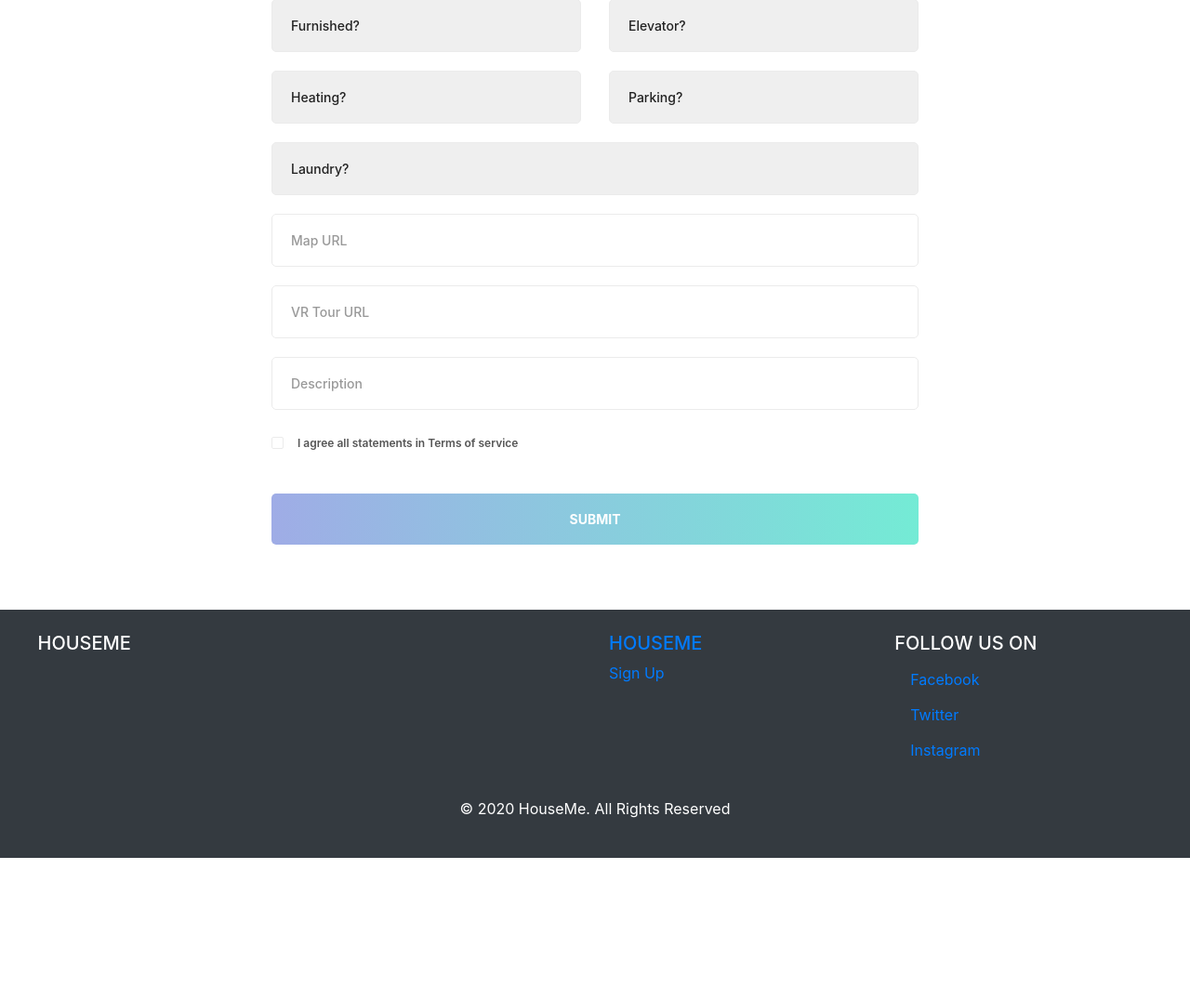
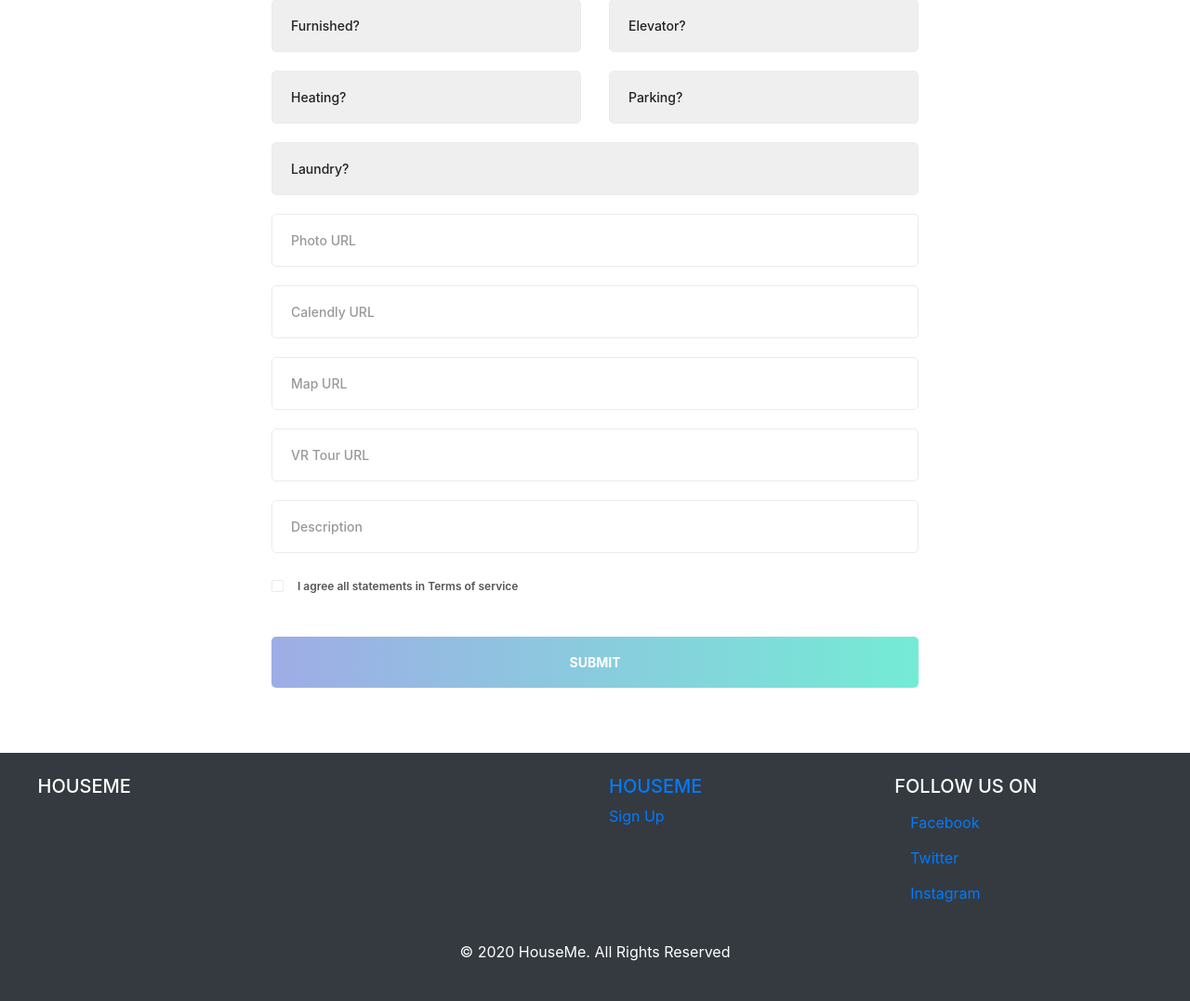
Before and after one commit to gcivil-nyu-org/S2022-Team-5-repo, a Django app: page /property/createlistingform in a window 1280 px wide. Shown: the part 726-1803 px from the top of the page at 93% size. Before the commit the page ends 1649 px from the top, so only its background shows below. Run offline with Django 3.2, Linux system fonts and the light colour scheme; some libraries are stand-ins or nearby versions.

Commit message:
Update createlistingform.html

```diff
--- a/Property/templates/Property/createlistingform.html
+++ b/Property/templates/Property/createlistingform.html
@@ -104,12 +104,22 @@
                         </div>
                         <div class="row">
                             <div class="col-sm-12 form-group slideanim">
-                                <input type="number" class="form-input" name="map_url" id="map_url" placeholder="Map URL" />
+                                <input type="text" class="form-input" name="photo_url" id="photo_url" placeholder="Photo URL" />
                             </div>
                         </div>
                         <div class="row">
                             <div class="col-sm-12 form-group slideanim">
-                                <input type="number" class="form-input" name="matterport_link" id="matterport_link" placeholder="VR Tour URL"/>
+                                <input type="text" class="form-input" name="calendly_link" id="calendly_link" placeholder="Calendly URL" />
+                            </div>
+                        </div>
+                        <div class="row">
+                            <div class="col-sm-12 form-group slideanim">
+                                <input type="text" class="form-input" name="map_url" id="map_url" placeholder="Map URL" />
+                            </div>
+                        </div>
+                        <div class="row">
+                            <div class="col-sm-12 form-group slideanim">
+                                <input type="text" class="form-input" name="matterport_link" id="matterport_link" placeholder="VR Tour URL"/>
                             </div>
                         </div>
                         <div class="row">
```
